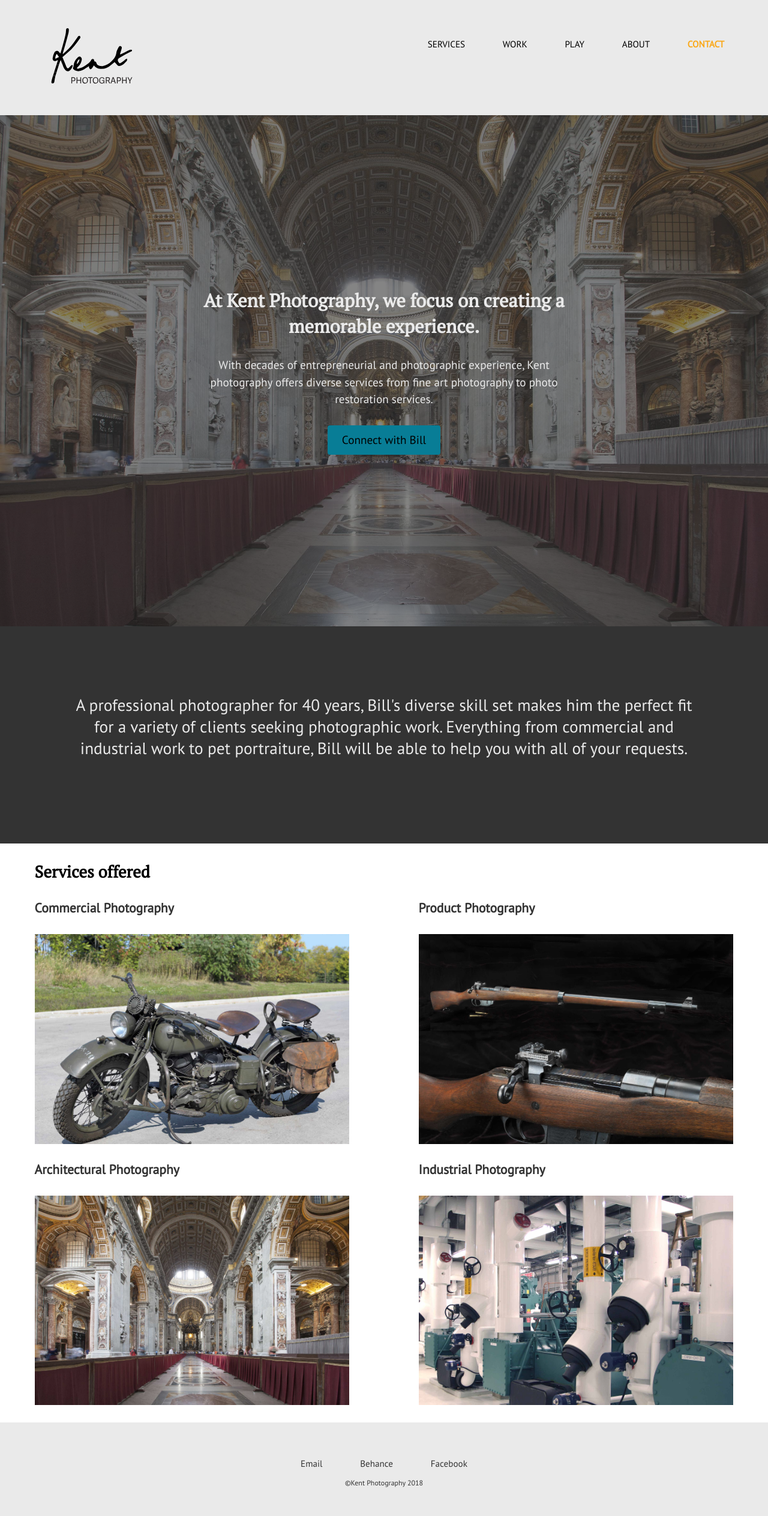
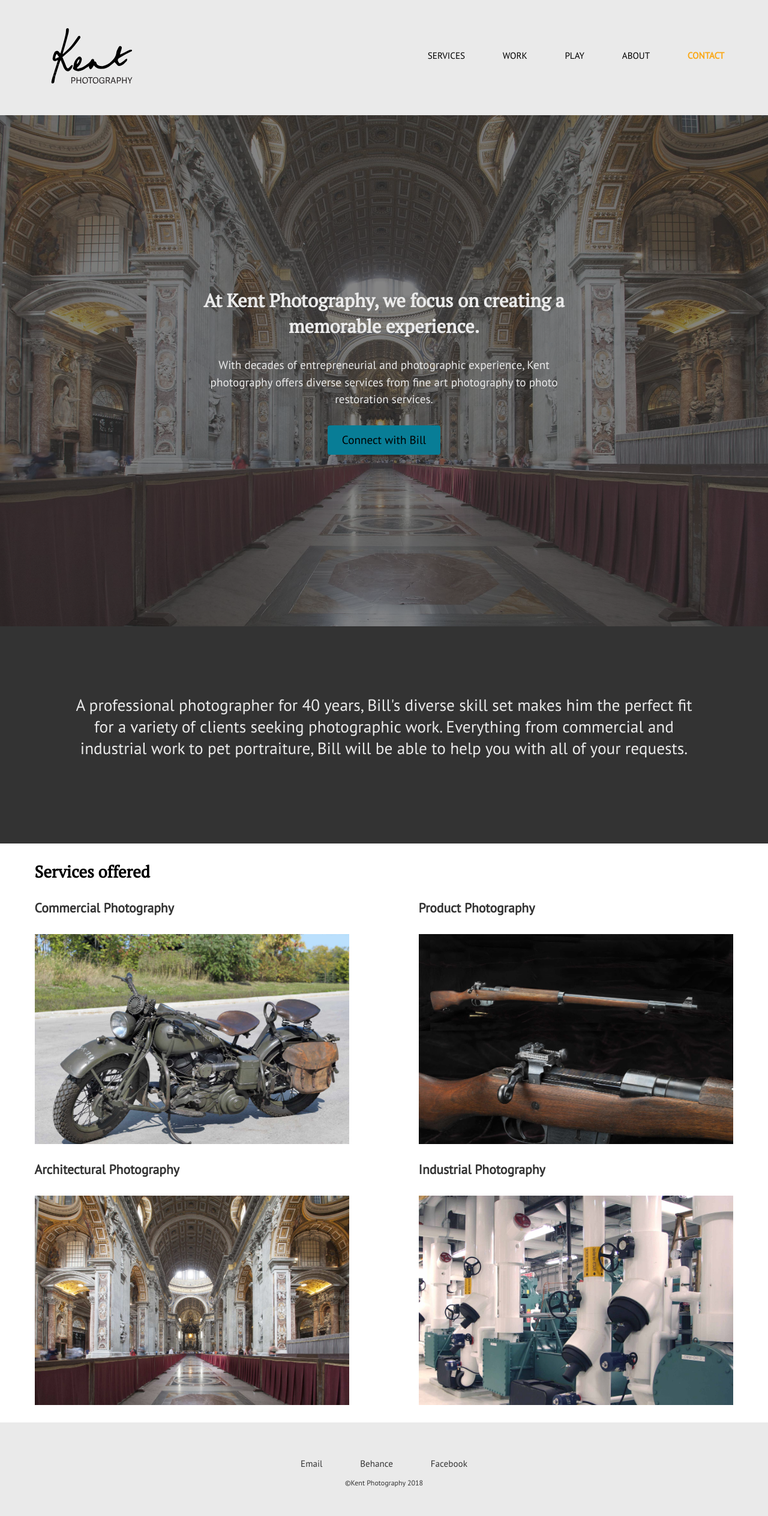
Before and after one commit to kent-photgraphy/kent-photography-website, a Jekyll site: the page built from index.html, in a window 1280 px wide. Shown: the whole page at 60% size. Built offline with Jekyll 4.4.1, drawn with Linux system fonts in a browser that asks for light colours.

Commit message:
The navigation was edited
The navigation was edited

```diff
--- a/_layouts/default.html
+++ b/_layouts/default.html
@@ -24,7 +24,7 @@
       </div>
       <div class="unit xs-1 s-1 m-1-2 l-1-2 text-center">
         <nav class="island">
-          <ul class="list-group-inline pad-t">
+          <ul class="list-group-inline nav">
             <li class="gutter-1-2"><a class="gutter-1-2 micro" href="{{site.baseurl}}/services">SERVICES</a></li>
             <li class="gutter-1-2"><a class="gutter-1-2 micro" href="{{site.baseurl}}/work">WORK</a></li>
             <li class="gutter-1-2"><a class="gutter-1-2 micro" href="{{site.baseurl}}/play">PLAY</a></li>
--- a/css/main.css
+++ b/css/main.css
@@ -129,6 +129,10 @@ footer p span {
     text-align: center;
   }
 
+  .nav {
+    padding-top: 0;
+  }
+
 }
 
 @media only screen and (min-width: 38em) {
@@ -145,4 +149,8 @@ footer p span {
     text-align: left;
   }
 
+  .nav {
+    padding-top: 2.5rem;
+  }
+
 }
```
Also changed, not shown: images/logo.svg, 13 other files.
